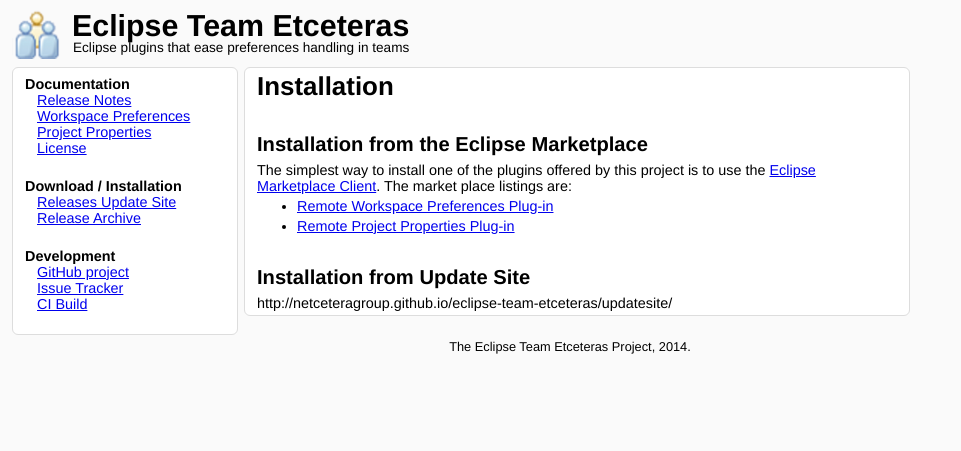
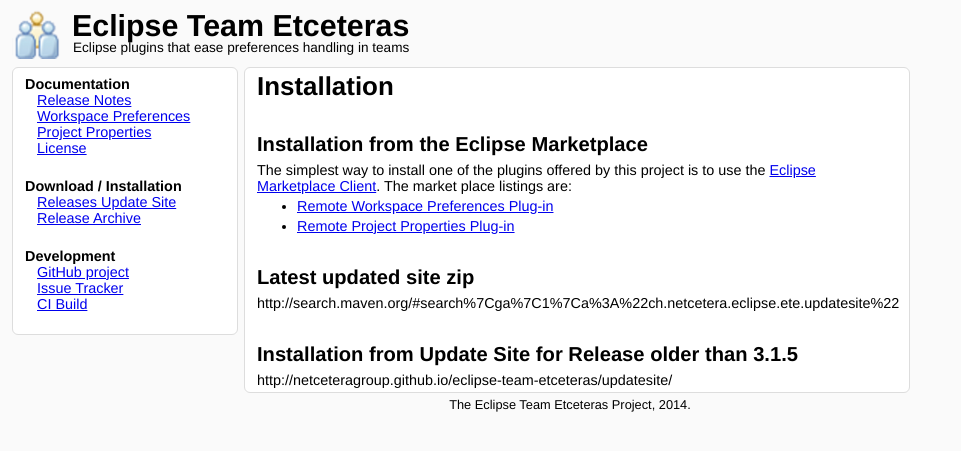
Before and after one commit to netceteragroup/eclipse-team-etceteras, a Jekyll site: the page built from installation.html, in a window 1280 px wide. Shown: the top 451 px of the page, without its empty margins (0-961 px from the left). Built offline with Jekyll 4.4.1, drawn with Linux system fonts in a browser that asks for light colours.

```diff
--- a/installation.html
+++ b/installation.html
@@ -11,5 +11,8 @@
   <li><a href="http://marketplace.eclipse.org/content/remote-project-properties-plug" title="Remote Project Properties Plug-in">Remote Project Properties Plug-in</a></li>
 </ul>
 
-<h2>Installation from Update Site</h2>
+<h2>Latest updated site zip</h2>
+http://search.maven.org/#search%7Cga%7C1%7Ca%3A%22ch.netcetera.eclipse.ete.updatesite%22
+
+<h2>Installation from Update Site for Release older than 3.1.5</h2>
 http://netceteragroup.github.io/eclipse-team-etceteras/updatesite/
```
